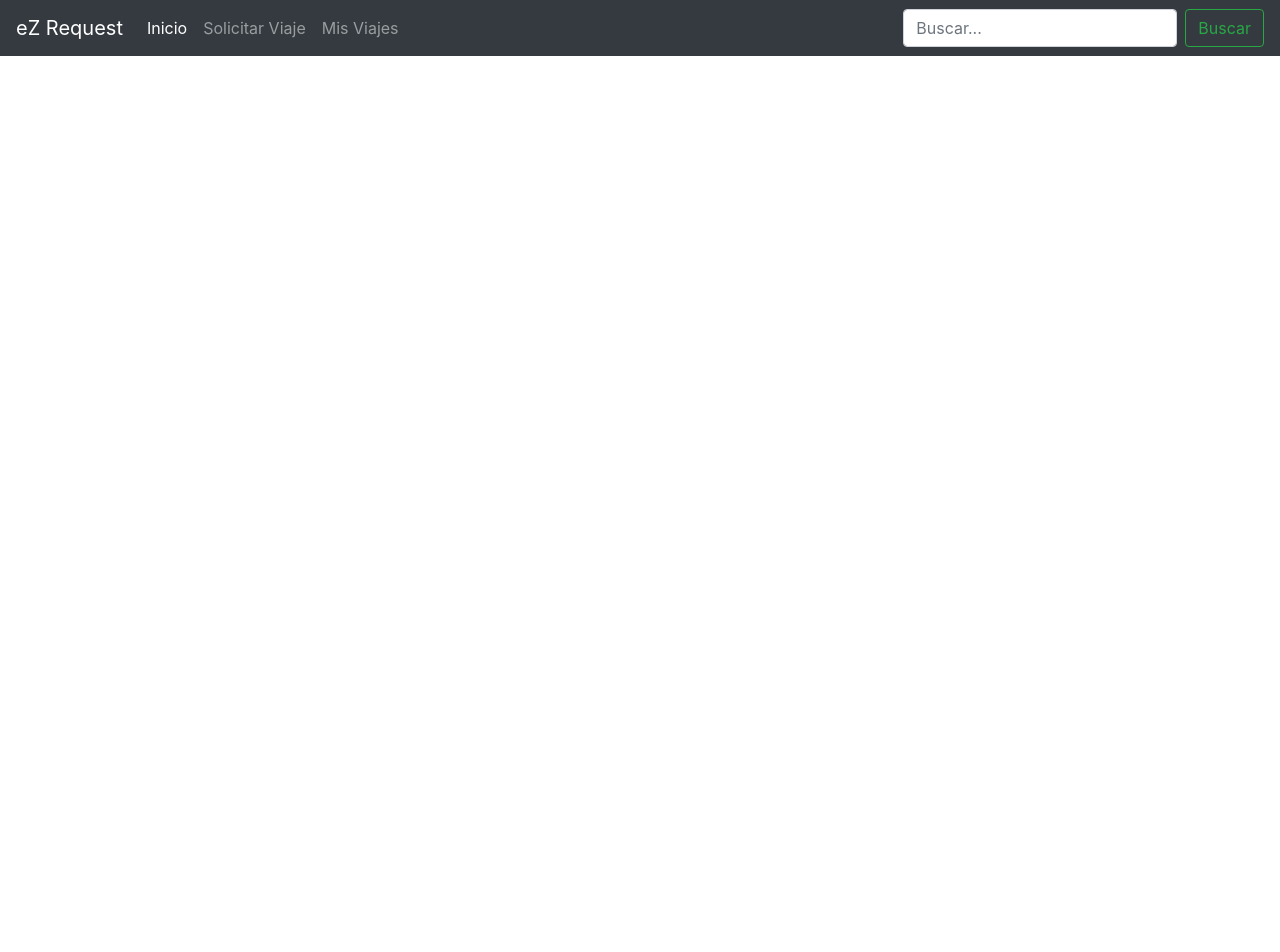
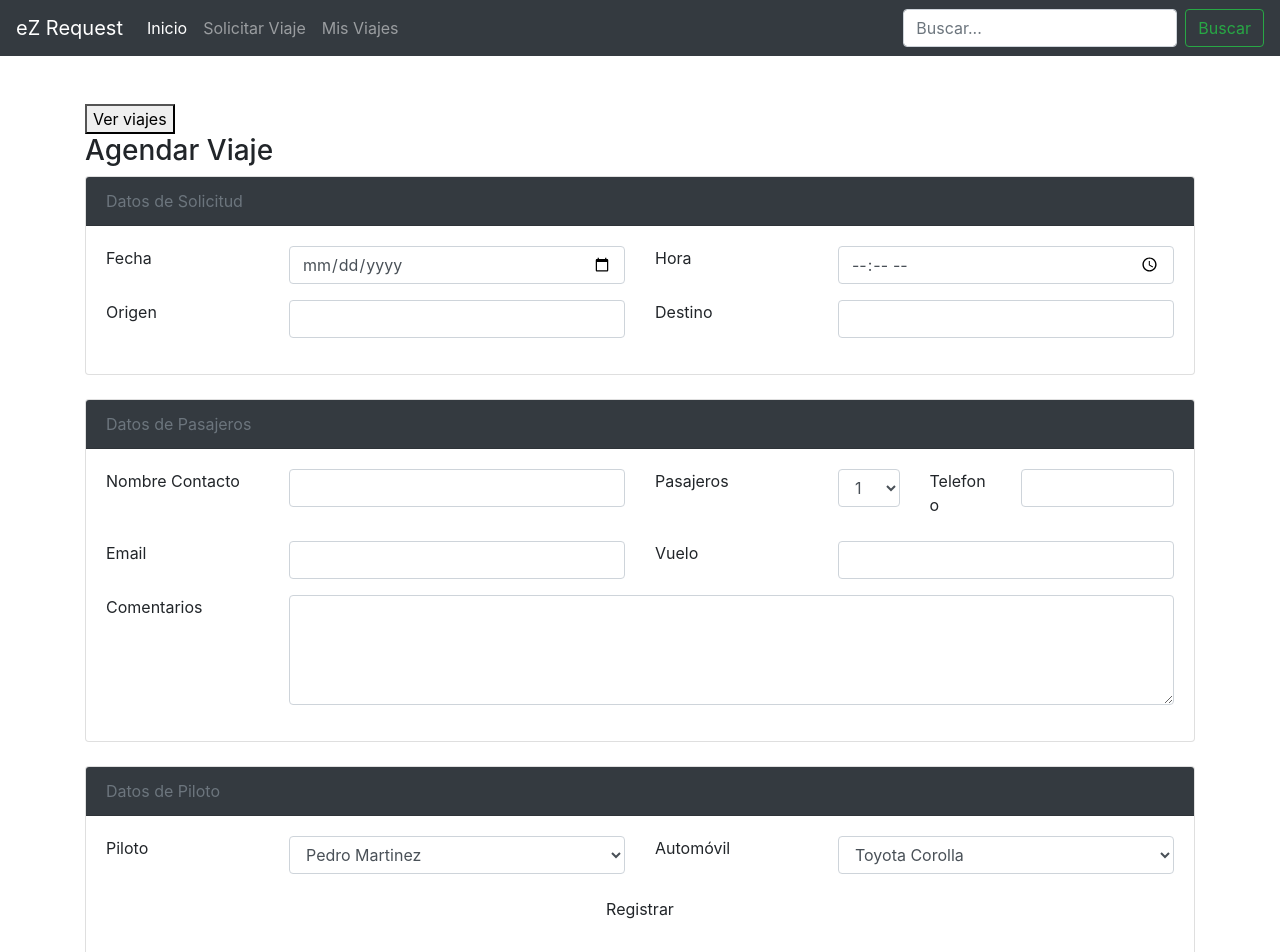
Before and after one commit to hugoqui/ezRequest, an Angular app in the folder eZRequest-App/: page /triprequest in a window 1280 px wide. Before the commit this address led to /. Shown: the top 952 px of the page. Before the commit the page ends 800 px from the top, so only its background shows below. Built offline with nearby package versions, Linux system fonts and the light colour scheme.

Commit message:
Http Connection Success
Coneccion a la API de Trips

```diff
--- a/eZRequest-App/src/app/app-routing.module.ts
+++ b/eZRequest-App/src/app/app-routing.module.ts
@@ -1,10 +1,14 @@
 import { NgModule } from '@angular/core';
 import { Routes, RouterModule } from '@angular/router';
 import { HomeComponent } from './home/home.component';
+import { TripRequestComponent } from './trip-request/trip-request.component';
 
 const routes: Routes = [
     {
       path: '', component: HomeComponent
+    },
+    {
+      path: 'triprequest', component: TripRequestComponent
     }
 ];
 
--- a/eZRequest-App/src/app/home/home.component.html
+++ b/eZRequest-App/src/app/home/home.component.html
@@ -9,7 +9,9 @@
         <div class="card-deck">
             <div class="card text-center">
                 <img class="card-img-top" src="assets/images/1.jpg" alt="eztrip">
-          <div class="card-header" > <h4 class="text-info">Mis Viajes</h4> </div>
+                <div class="card-header">
+                    <h4 class="text-info">Mis Viajes</h4>
+                </div>
                 <div class="card-body">
                     <p class="card-text">Vea el historial de los viajes solicitados, realizados y cancelados.</p>
                     <button type="button" class="btn btn-secondary ">Ver viajes...</button>
@@ -18,16 +20,20 @@
 
             <div class="card text-center">
                 <img class="card-img-top" src="assets/images/2.jpg" alt="eztrip">
-          <div class="card-header" > <h4 class="text-info">Agendar Viaje</h4> </div>
+                <div class="card-header">
+                    <h4 class="text-info">Agendar Viaje</h4>
+                </div>
                 <div class="card-body">
                     <p class="card-text">Coordine un nuevo viaje de forma rapida y efectiva.</p>
-            <button type="button" class="btn btn-secondary">Agendar viaje...</button>
+                    <a class="btn btn-secondary" href="triprequest">Agendar viaje...</a>
                 </div>
             </div>
 
             <div class="card text-center">
                 <img class="card-img-top" src="assets/images/3.jpg" alt="eztrip">
-          <div class="card-header" > <h4 class="text-info">Mi Perfil</h4> </div>
+                <div class="card-header">
+                    <h4 class="text-info">Mi Perfil</h4>
+                </div>
                 <div class="card-body">
                     <p class="card-text">Acceda y modifique sus datos de contacto, como telefono o email.</p>
                     <button type="button" class="btn btn-secondary">Acceder...</button>
--- /dev/null
+++ b/eZRequest-App/src/app/trip-request/trip-request.component.html
@@ -0,0 +1,156 @@
+<section class="container" style="margin-bottom: 100px">
+    <button (click)="getTrips()"> Ver viajes </button>
+    <div class="row">
+        <div class="col-lg-12">
+            <h3> Agendar Viaje</h3>
+        </div>
+    </div>
+    <form action="/Events/Create" method="post">
+        <div class="row">
+            <div class="col-lg-12">
+                <section class="card">
+                    <header class="card-header bg-dark text-secondary">
+                        Datos de Solicitud
+                    </header>
+                    <div class="card-body">
+                        <div class="form-group row">
+                            <label class="col-sm-2 control-label">Fecha</label>
+                            <div class="col-sm-4 col-xs-12">
+                                <input id="PickupDate" name="PickupDate" type="date" class="form-control round-input">
+                            </div>
+                            <label class="col-sm-2 control-label">Hora</label>
+                            <div class="col-sm-4 col-xs-12">
+                                <input id="PickupTime" name="PickupTime" type="time" class="form-control round-input">
+                            </div>
+                        </div>
+
+                        <div class="form-group row">
+                            <label class="col-sm-2 control-label  ">Origen</label>
+                            <div class="col-sm-4 col-xs-12">
+                                <input id="Title" name="Title" type="text" class="form-control round-input">
+                            </div>
+                            <label class="col-sm-2 col-xs-12 control-label  ">Destino</label>
+                            <div class="col-sm-4">
+                                <input id="Destination" name="Destination" type="text" class="form-control round-input">
+                            </div>
+                        </div>
+                    </div>
+                </section>
+                <br>
+                <section class="card">
+                    <header class="card-header bg-dark text-secondary">
+                        Datos de Pasajeros
+                    </header>
+                    <div class="card-body">
+                        <div class="form-group row">
+                            <label class="col-sm-2 control-label  ">Nombre Contacto</label>
+                            <div class="col-sm-4">
+                                <input id="MainPax" name="MainPax" type="text" class="form-control round-input">
+                            </div>
+                            <label class="col-sm-2 control-label  ">Pasajeros</label>
+                            <div class="col-sm-1">
+                                <select id="PaxNumber" name="PaxNumber" class="form-control round-input">
+                                              <option value="1">1</option>
+                                  </select>
+                            </div>
+                            <label class="col-sm-1 control-label  ">Telefono</label>
+                            <div class="col-sm-2">
+                                <input id="MainPaxPhone" name="MainPaxPhone" type="tel" class="form-control round-input">
+                            </div>
+                        </div>
+
+                        <div class="form-group row">
+                            <label class="col-sm-2 control-label  ">Email</label>
+                            <div class="col-sm-4">
+                                <input id="MainPaxEmail" name="MainPaxEmail" type="email" class="form-control round-input">
+                            </div>
+                            <label class="col-sm-2 control-label  ">Vuelo</label>
+                            <div class="col-sm-4">
+                                <input id="FlightNumber" name="FlightNumber" type="text" class="form-control round-input">
+                            </div>
+                        </div>
+
+                        <div class="form-group row">
+                            <label class="col-sm-2 control-label  ">Comentarios</label>
+                            <div class="col-sm-10">
+                                <textarea id="Comments" name="Comments" rows="4" class="form-control"></textarea>
+                            </div>
+                        </div>
+                    </div>
+                </section>
+                <br>
+                <section class="card">
+                    <header class="card-header bg-dark text-secondary">
+                        Datos de Piloto
+                    </header>
+                    <div class="card-body">
+                        <div class="form-group row">
+                            <label class="col-sm-2 control-label">Piloto</label>
+                            <div class="col-sm-4">
+                                <select id="DriverId" name="DriverId" class="form-control">
+                                          <option value="11">Pedro Martinez</option>
+                                          <option value="12">Julio Zamora</option>
+                                          <option value="13">Pedro Gómez</option>
+                                          <option value="14">Hugo Quiñónez</option>
+                                          <option value="15">Gerson Geronimo</option>
+                                  </select>
+                            </div>
+                            <label class="col-sm-2 control-label">Automóvil</label>
+                            <div class="col-sm-4">
+                                <select id="CarPlate" name="CarPlate" class="form-control">
+                                          <option value="P0364MB   ">Toyota Corolla</option>
+                                  </select>
+                            </div>
+                        </div>
+                        <div class="row form-group text-center">
+                            <div class="col-md-12">
+                                <input type="submit" class="btn btn-default" value="Registrar" onclick="SendEmail()">
+                            </div>
+                        </div>
+                    </div>
+                </section>
+            </div>
+        </div>
+    </form>
+</section>
+
+<script src="https://ajax.googleapis.com/ajax/libs/jquery/3.3.1/jquery.min.js"></script>
+<script>
+    function SendEmail() {
+        var toEmail = "";
+        var driverId = $("#DriverId").val();
+        $.get("/api/trips/getDriverEmail/" + driverId, function(data) {
+            toEmail = data;
+
+            var subject = $("#Title").val() + " a => " + $("#Destination").val();
+
+            var message = "Fecha: <strong>" + $("#PickupDate").val() + "</strong> <br />";
+            message = message + "Hora: <strong>" + $("#PickupTime").val() + "</strong> <br />";
+            message = message + "Origen: <strong>" + $("#Title").val() + "</strong> <br />";
+            message = message + "Destino: <strong>" + $("#Destination").val() + "</strong> <br />";
+            message = message + "Placas: <strong>" + $("#CarPlate").val() + "</strong> <br />";
+            message = message + "Comentario: <strong>" + $("#Comments").val() + "</strong> <br />";
+            message = message + "Vuelo: <strong>" + $("#FlightNumber").val() + "</strong> <br />";
+            message = message + "Contacto: <strong>" + $("#MainPax").val() + "</strong> <br />";
+            message = message + "Email: <strong>" + $("#MainPaxEmail").val() + "</strong> <br />";
+            message = message + "Telefono: <strong>" + $("#MainPaxPhone").val() + "</strong> <br />";
+            message = message + "Pasajeros: <strong>" + $("#PaxNumber").val() + "</strong> <br />";
+            message = message + "Piloto: <h3>" + $("#DriverId option:selected").text() + "</h3>";
+
+            Email.send("hugo2555@gmail.com",
+                toEmail,
+                subject,
+                message,
+                "smtp.gmail.com",
+                "hugo2555@gmail.com",
+                "uno1dos2tres3");
+
+            alert('Viaje Agendado');
+        });
+    }
+
+    $(document).ready(function() {
+        $('ul[class="sidebar-menu"] li').removeClass('active');
+        $('#newTripMenu').addClass('active');
+    });
+</script>
--- /dev/null
+++ b/eZRequest-App/src/app/trip-request/trip-request.component.ts
@@ -0,0 +1,28 @@
+import { Component, OnInit } from '@angular/core';
+import { HttpClient } from '@angular/common/http';
+@Component({
+  selector: 'app-trip-request',
+  templateUrl: './trip-request.component.html',
+  styleUrls: ['./trip-request.component.css']
+})
+
+export class TripRequestComponent implements OnInit {
+  tripTitle: string;
+
+  constructor(private http: HttpClient) { }
+
+  ngOnInit() {
+  }
+
+  getTrips() {
+    this.http.get('http://eztrip.azurewebsites.net/api/trips/getTrips')
+    .subscribe(res => console.log(res))
+    ;
+    // return this.http.get<Config>(this.configUrl);
+  }
+
+  // this.http.get('http://eztrip.azurewebsites.net/api/trips/getTrips');
+
+  // this.http.get('people.json').subscribe((res:Response) => this.people = res.json());
+
+}
```
Also changed, not shown: eZRequest-App/src/app/app.module.ts (+7 -2 lines), eZRequest-App/src/app/trip-request/trip-request.component.css (added), 1 other file (tests, documents, lock files or other folders). Lines whose indentation alone changed are shown as unchanged.
